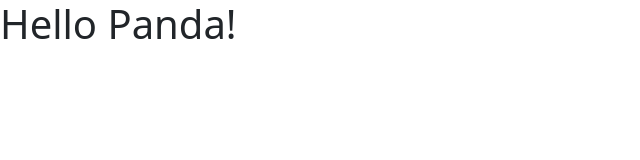
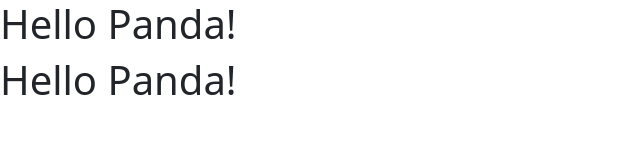
Before and after one commit to jowelkhalid/ecommerce-website, a plain HTML site: page index.html in a window 1280 px wide. Shown: the whole page, without its empty margins (0-640 px from the left). Drawn offline with Linux system fonts and the light colour scheme.

Commit message:
updated h1

```diff
--- a/index.html
+++ b/index.html
@@ -8,6 +8,7 @@
   </head>
   <body>
     <h1>Hello Panda!</h1>
+    <h1>Hello Panda!</h1>
     <script src="js/bootstrap.min.js"></script>
   </body>
 </html>
```
